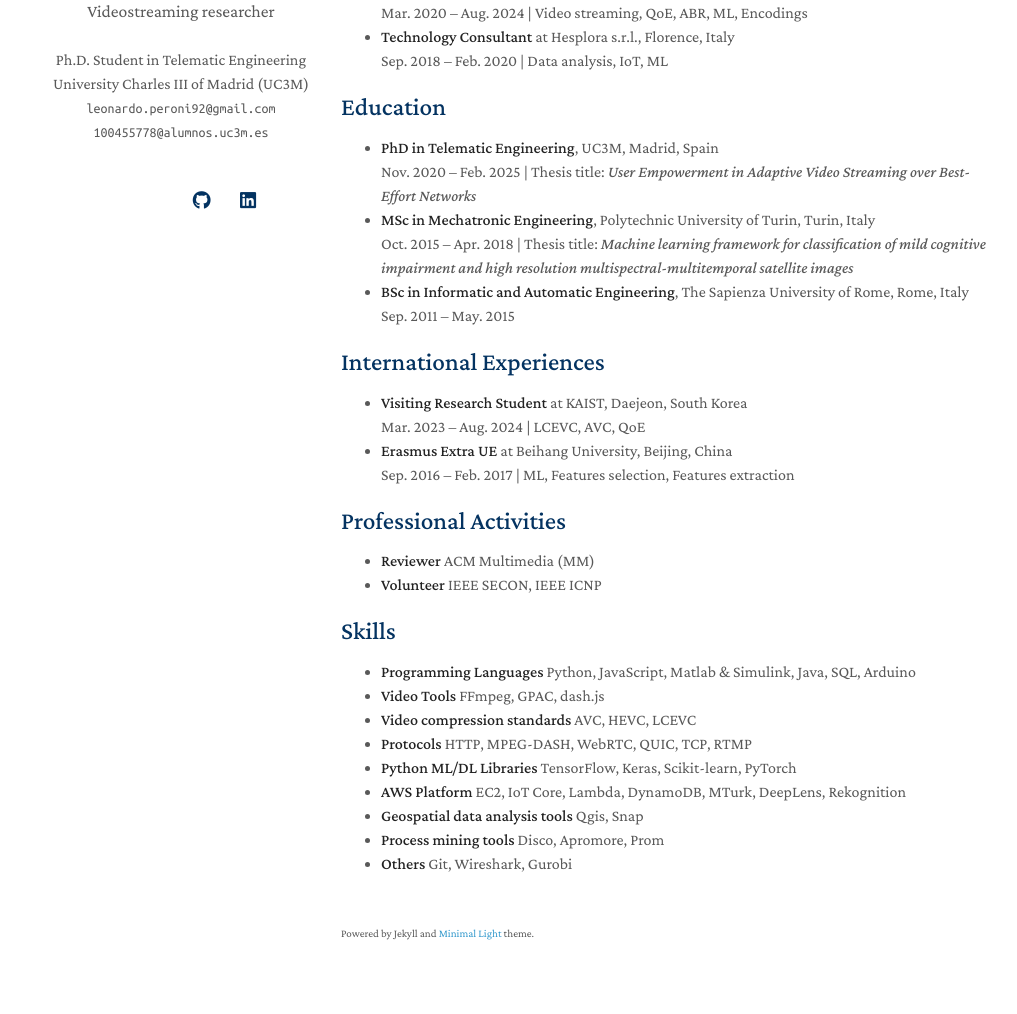
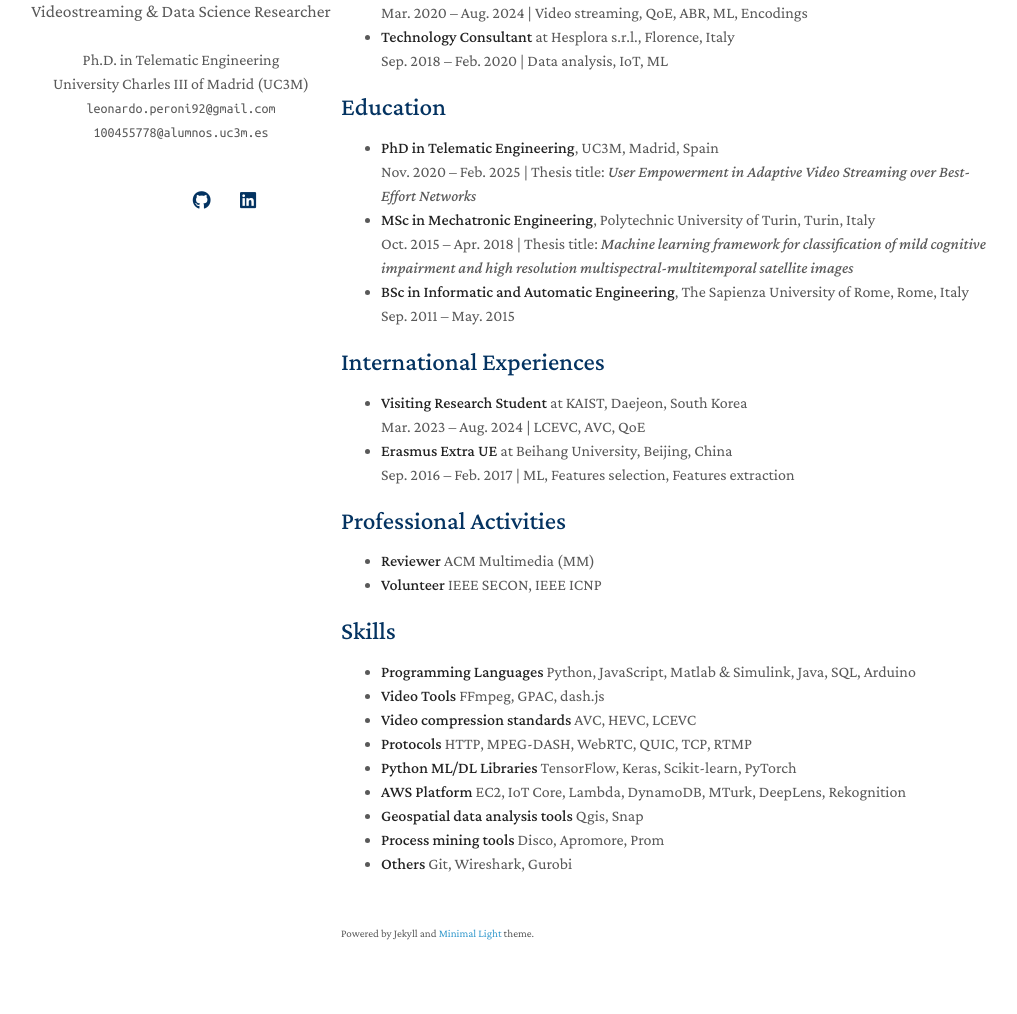
Before and after one commit to Leo-rojo/Leo-rojo.github.io, a Jekyll site: the page built from _pages/about.md, in a window 1280 px wide. Shown: the part 314-1328 px from the top of the page, without its empty margins (129-1146 px from the left). Built offline with Jekyll 4.4.1, drawn with Linux system fonts in a browser that asks for light colours; a style sheet for code colours, icons or effects is not loaded.

Commit message:
Update _config.yml

```diff
--- a/_config.yml
+++ b/_config.yml
@@ -1,7 +1,7 @@
 # Basic Information
 title: Leonardo Peroni
-working_position: Videostreaming researcher
-position: Ph.D. Student in Telematic Engineering
+working_position: Videostreaming & Data Science Researcher
+position: Ph.D. in Telematic Engineering
 affiliation: University Charles III of Madrid (UC3M)
 email_1: leonardo.peroni92@gmail.com
 email_2: 100455778@alumnos.uc3m.es
```
